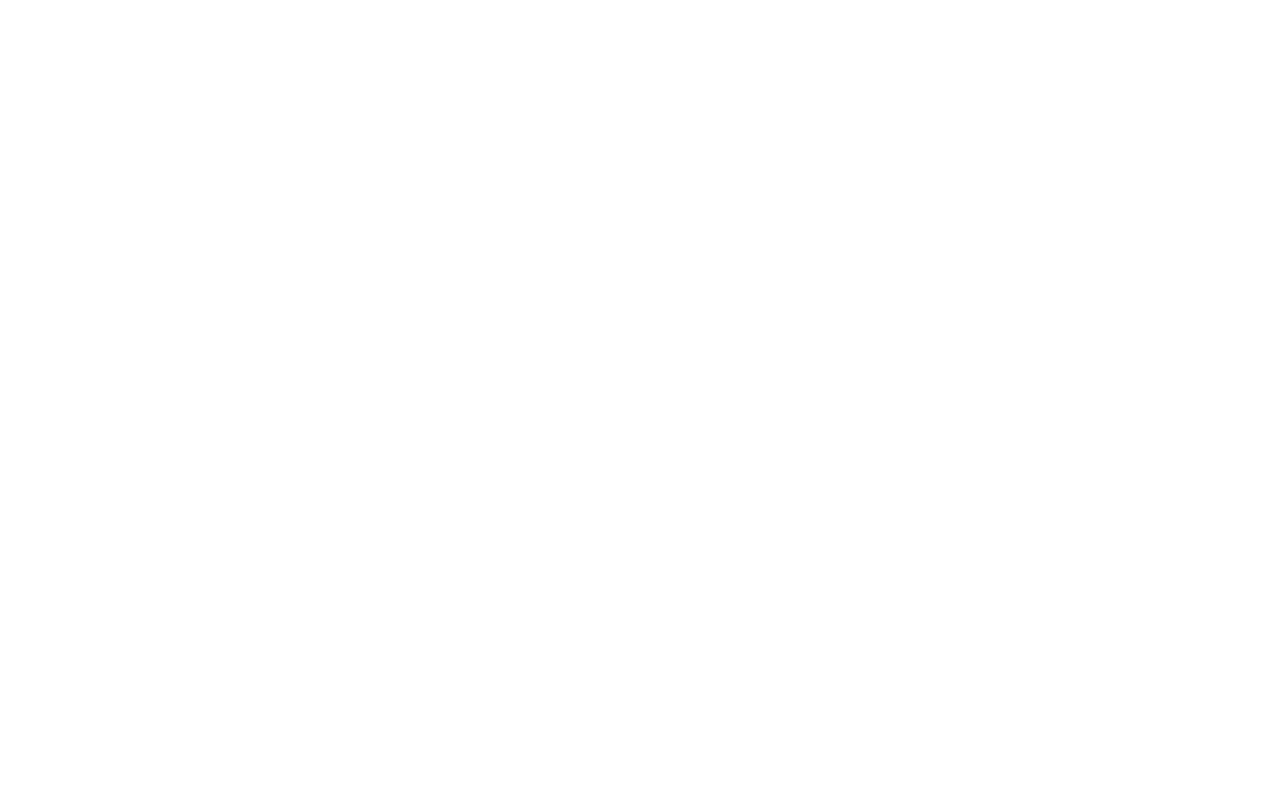
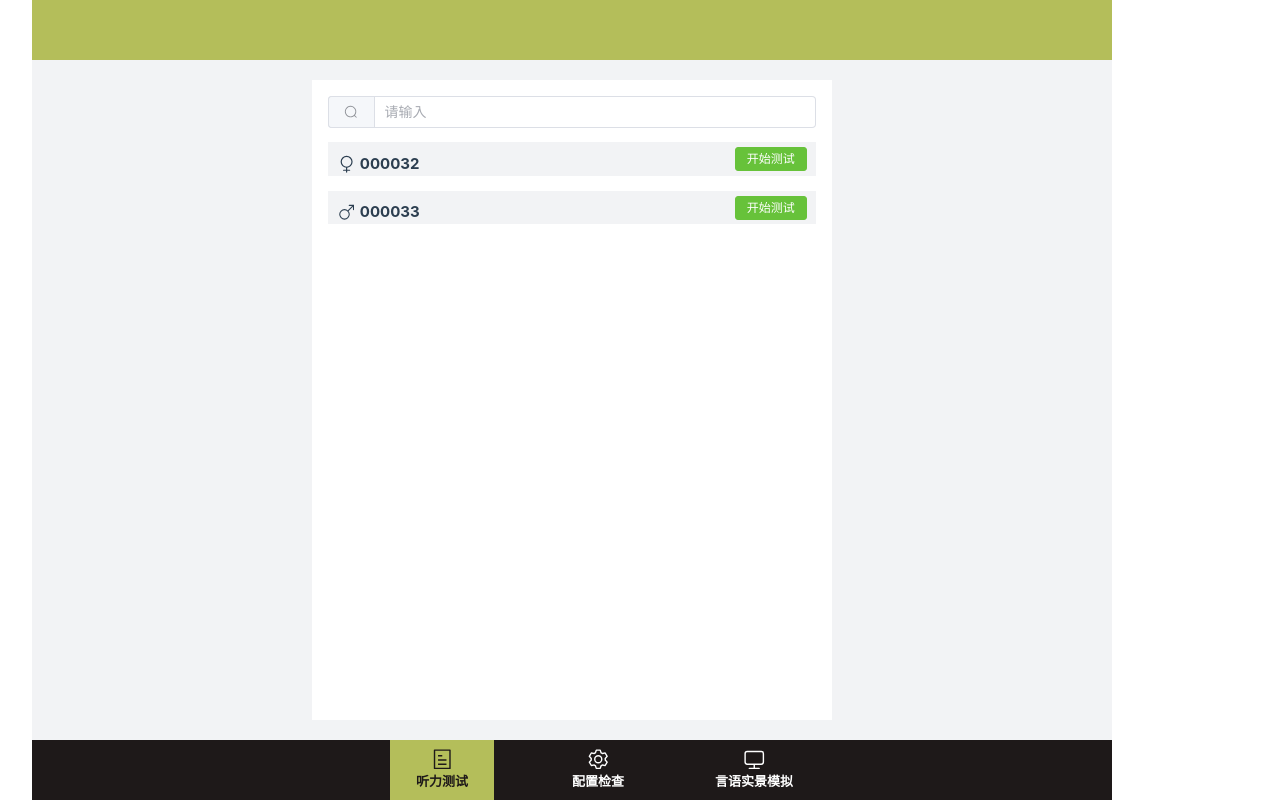
Before and after one commit to sound-audiometry-system/sound-ui, a Vue app: page /vision in a window 1280 px wide. Before the commit this address had no page. Built offline with nearby package versions, Linux system fonts and the light colour scheme.

Commit message:
添加语言测试index

```diff
--- a/components.d.ts
+++ b/components.d.ts
@@ -13,7 +13,12 @@
     ElButton: typeof import('element-plus/es')['ElButton']
     ElCol: typeof import('element-plus/es')['ElCol']
     ElContainer: typeof import('element-plus/es')['ElContainer']
+    ElDescriptions: typeof import('element-plus/es')['ElDescriptions']
+    ElDescriptionsItem: typeof import('element-plus/es')['ElDescriptionsItem']
+    ElDialog: typeof import('element-plus/es')['ElDialog']
+    ElEmpty: typeof import('element-plus/es')['ElEmpty']
     ElFooter: typeof import('element-plus/es')['ElFooter']
+    ElForm: typeof import('element-plus/es')['ElForm']
     ElFormItem: typeof import('element-plus/es')['ElFormItem']
     ElHeader: typeof import('element-plus/es')['ElHeader']
     ElIcon: typeof import('element-plus/es')['ElIcon']
--- a/src/router/index.js
+++ b/src/router/index.js
@@ -1,6 +1,5 @@
 import { createRouter, createWebHistory } from 'vue-router'
 import HomeView from '../views/HomeView.vue'
-import index from '../views/home/HomeIndex.vue'
 
 const router = createRouter({
   history: createWebHistory(import.meta.env.BASE_URL),
@@ -8,7 +7,7 @@
     {
       path: '/',
       name: 'home',
-      component: index
+      component: HomeView
     },
     {
       path: '/speaker',
@@ -18,6 +17,11 @@
       // which is lazy-loaded when the route is visited.
       component: () => import('../views/speaker/speakerTest.vue')
     },
+    {
+      path:'/vision',
+      name:'vision',
+      component: () => import('../views/vision/index.vue')
+    },
 
   ]
 })
--- a/src/views/vision/Index.vue
+++ b/src/views/vision/Index.vue
@@ -1,13 +1,166 @@
 
-<!-- 语言实景测试右侧 -->
+<!--  -->
 <template>
-  111111111111111111111
+  <el-container>
+        <el-header></el-header>
+        <el-main style="display: flex;justify-content: center;background-color: #f2f3f5;">
+          <div style="width: 50%;height: 100%;background-color: white;flex-direction: column;">
+            <div style="display: flex;margin:3% 3% 0 3%;flex-direction: column;">
+              <el-input  v-model="inputUserId"  placeholder="请输入" class="input-with-select" clearable @clear="userSearchData=[]" @blur="searchUser">
+                <template #prepend>
+                  <el-button :icon="Search" />
+                </template>
+              </el-input>
+              <div class="userItem" v-for="(item,idx) in userSearchData" :key="idx" v-if="userSearchData.length >0">
+                <div style="display: flex;align-items: center;margin:2% 2% 0 2%">
+                  <Female class="icon" v-if="item.sex==1"/>
+                  <Male class="icon" v-else/>
+                  <text style="margin-left: 4%;font-size: revert;font-weight: bold;">{{item.userId}}</text>
+                </div>
+                <el-button type="success" size="small" style="text-align: end;margin-right: 2%;" @click="toTest(item)">开始测试</el-button>
+              </div>
+              <el-empty description="暂无" v-else/>
+          </div>
+          </div>
+        </el-main>
+        <el-footer>
+          <div class="footer-div" :class="{ 'activeColor' :active ==1 }" @click="chooseItem(1)">
+            <Tickets class="icon"  color="white" />
+            <text  class="font">听力测试</text>
+          </div>
+          <div class="footer-div" :class="{ 'activeColor' :active ==2 }" @click="chooseItem(2)">
+            <Setting class="icon" color="white"/>
+            <text class="font" >配置检查</text>
+          </div>
+          <div class="footer-div" :class="{ 'activeColor' :active ==3 }" @click="chooseItem(3)">
+            <Monitor class="icon" color="white"/>
+            <text class="font" >言语实景模拟</text>
+          </div>
+        </el-footer>
+        <el-dialog   v-model="chooseTypeVisble" width="40%" center :close-on-click-modal="false">
+          <template #header="{ close, titleId, titleClass }">
+            <div style="display: flex;justify-content: left;">
+              <Setting class="icon" />
+              <text style="margin-left: 2%;font-weight: bold;">开始测试</text>
+            </div>
+          </template>
+          <div style="display: flex;flex-direction: column;">
+            <div style="display: flex;">
+              <text style="font-weight: bold;">用户ID:</text>
+              <div style="margin-left: 2%;display: flex;align-items: center;">
+                <Female width="1.2em" height="1.2em" v-if="userInfo.sex==1"/>
+                <Male width="1.2em" height="1.2em" v-else/>
+                <text style="margin-left: 1%;font-weight: bold;">{{ userInfo.userId }}</text>
+              </div>
+            </div>
+            <text style="font-weight: bold;margin-top: 2%;">测试选择</text>
+            <el-select v-model="testResult" placeholder="请选择" style="margin-top: 2%;" no-data-text="暂无数据">
+              <el-option v-for="(item,idx) in testData" :key="idx" :label="item.name" :value="item.id"/>
+            </el-select>
+
+          </div>
+          <template #footer>
+              <el-button color="#f2f3f5" @click="chooseTypeVisble = false">取消</el-button>
+              <el-button color="rgb(180,190,90)" @click="chooseTypeVisble = false">确定</el-button>
+            </template>
+        </el-dialog>
+  </el-container>
 </template>
 <script setup lang="ts" >
 import { ref } from 'vue'
+import { Search} from '@element-plus/icons-vue'
+
+const active = ref(1)
+
+const chooseTypeVisble =ref(false)
+//定义输入的用户id
+const inputUserId =ref("")
+//存储选择的用户信息
+const userInfo=ref({
+  sex:null,
+  userId:''
+})
+
+//搜索的用户结果,sex为1为男性，sex为2为女性
+const userSearchData = ref([{sex:1,userId:"000032"},{sex:2,userId:"000033"}])
+//测试列表
+const testData =ref([{name:"听力测试",id:1},{name:"配置检查",id:2},{name:"言语实景模拟",id:3}])
+//测试结果
+const testResult =ref()
+
+//远程搜索用户信息
+const searchUser =()=>{
+  //后续为远程搜索用户信息
+}
+
+const loadTestData =()=>{
+  //后续为远程获取测试结果
+}
+
+//加载测试数据
+loadTestData()
+
+//跳转到测试页面
+const toTest =(info)=>{
+  inputUserId.value =info.userId
+  userInfo.value =info
+  chooseTypeVisble.value = true
+}
+
+//footer下面图标切换颜色
+const chooseItem = (val) =>{
+  active.value = val
+  //后续为头部切换页面
+}
 </script>
 <style lang="scss" scoped>
+  .font{
+    font-size:small;
+    font-weight: bold;
+    color: white;
+  }
+  .userItem{
+    display: flex;
+    margin-top: 3%;
+    background-color: #f2f3f5;
+    width: 100%;
+    justify-content: space-between;
+    align-items: center;
+  }
+  .icon{
+    width: 1.5em;
+    height: 1.5em;
+  }
+  .activeColor{
+    background-color: rgb(180,190,90);
+    .icon{
+      color: rgb(30,25,25)
+    }
+    .font{
+      color: rgb(30,25,25)
+    }
+  }
+  .el-container {
+    width: 1080px;
+    height: 800px;
 
-
-
+   .el-header{
+    background-color: rgb(180,190,90);
+   }
+   .el-footer{
+     background-color: rgb(30,25,25);
+     display: flex;
+     justify-content: center;
+     align-items: center;
+   }
+   .footer-div{
+      width: 10%;
+      height: 100%;
+      margin-left: 5%;
+      display: flex;
+      flex-direction: column;
+      justify-content: center;
+      align-items: center;
+   }
+}
 </style>
```
